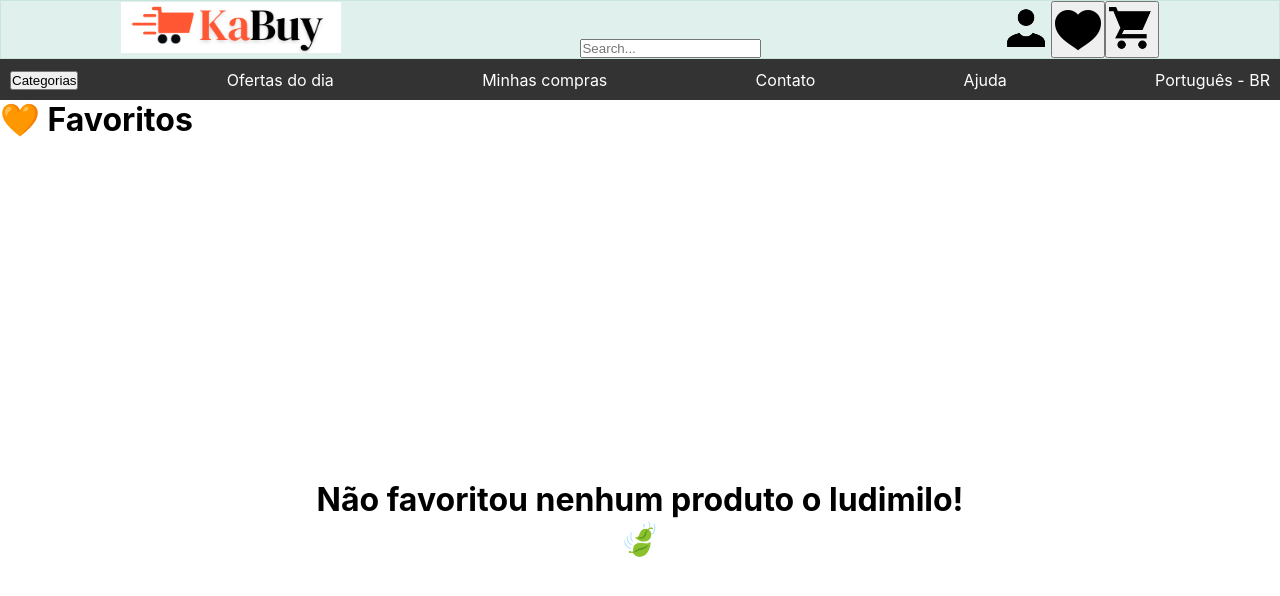
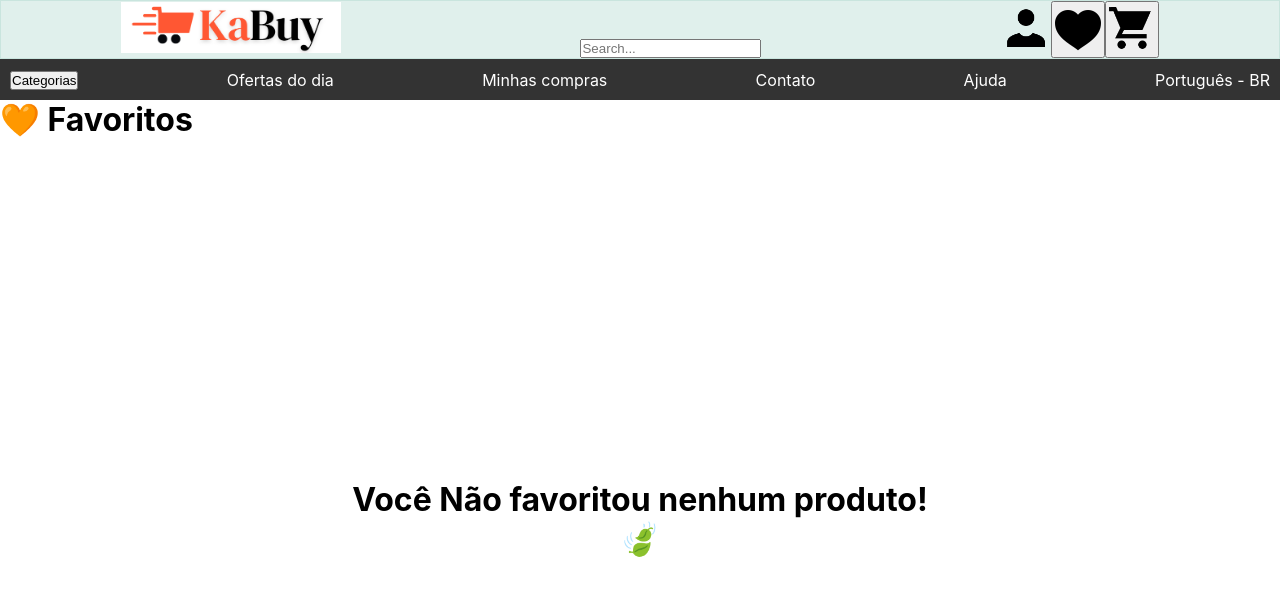
Before and after one commit to ebionarduche/online-store, a React (Create React App) app: page /favorites in a window 1280 px wide. Shown: the top 596 px of the page. Built offline with nearby package versions, Linux system fonts and the light colour scheme.

Commit message:
fix: Correção de erros de digitação em arquivos de texto.

```diff
--- a/src/pages/Favorites.jsx
+++ b/src/pages/Favorites.jsx
@@ -10,7 +10,7 @@ function Favorites() {
       <Navgation />
       <h1>🧡 Favoritos</h1>
       <div className="favorite-container-content">
-        <h1>Não favoritou nenhum produto o ludimilo!</h1>
+        <h1>Você Não favoritou nenhum produto!</h1>
         <h1>🍃</h1>
       </div>
     </div>
```
